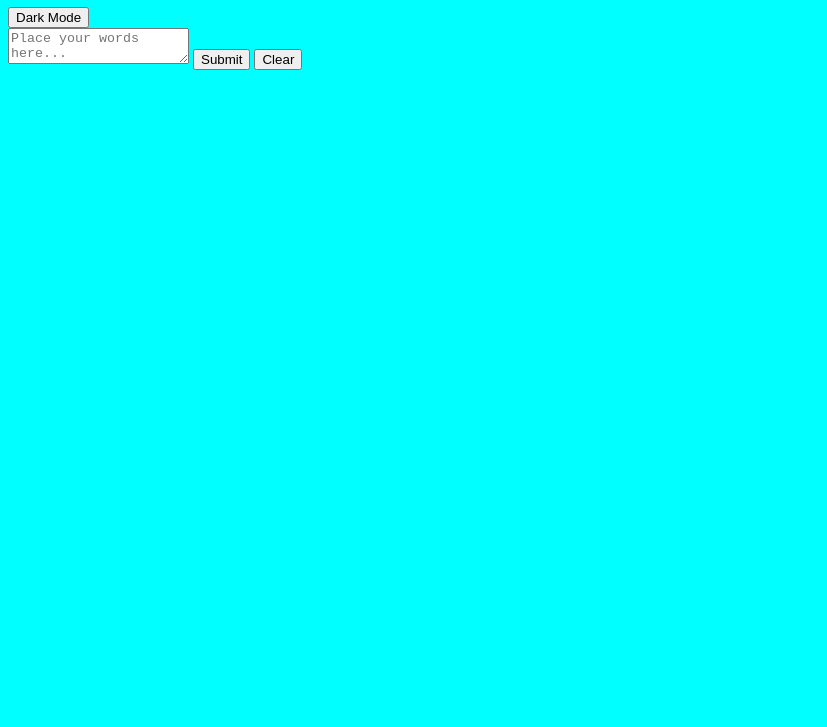
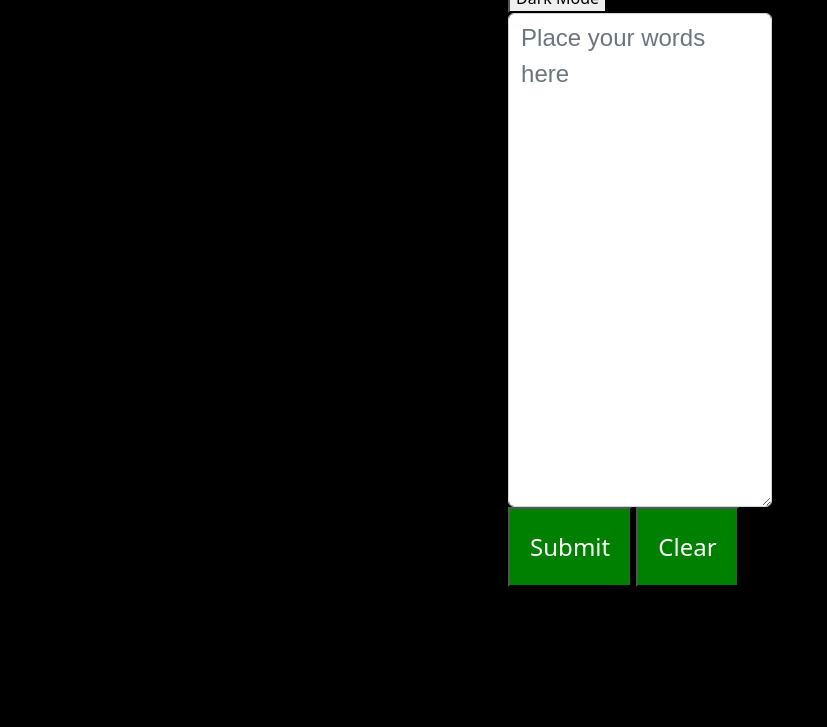
Before and after one commit to markh126/LAB-word-counter, a plain HTML site: page index.html in a window 1280 px wide. Shown: the part 73-800 px from the top of the page, without its empty margins (0-827 px from the left). Drawn offline with nearby package versions, Linux system fonts and the light colour scheme.

Commit message:
worked on formatting and functionality

```diff
--- a/index.html
+++ b/index.html
@@ -5,19 +5,21 @@
   <meta http-equiv="X-UA-Compatible" content="IE=edge">
   <meta name="viewport" content="width=device-width, initial-scale=1.0">
   <title>Word Counter</title>
+  <link href="https://cdn.jsdelivr.net/npm/bootstrap@5.2.2/dist/css/bootstrap.min.css" rel="stylesheet" integrity="sha384-Zenh87qX5JnK2Jl0vWa8Ck2rdkQ2Bzep5IDxbcnCeuOxjzrPF/et3URy9Bv1WTRi" crossorigin="anonymous">
   <link rel="stylesheet" href="main.css">
 </head>
-<body>
+<body class="dark-mode">
   <h1>Word Counter</h1>
-  <button id="bg-switch">Dark Mode</button>
+  <button onclick="myFunction()" id="bg-switch">Dark Mode</button>
   <div id="error" class="error"></div>
   <form>
-    <textarea placeholder="Place your words here..."></textarea>
-    <button type="submit">Submit</button>
-    <button type="reset">Clear</button>
+    <textarea class="form-control" id="exampleFormControlTextarea1" placeholder="Place your words here" rows="20"></textarea>
+    <button type="button submit" class="btn-1 btn-success">Submit</button>
+    <button type="button reset" class="btn-2 btn-success">Clear</button>
   </form>
   <div id="word-count"></div>
 
+  <script src="https://cdn.jsdelivr.net/npm/bootstrap@5.2.2/dist/js/bootstrap.bundle.min.js" integrity="sha384-OERcA2EqjJCMA+/3y+gxIOqMEjwtxJY7qPCqsdltbNJuaOe923+mo//f6V8Qbsw3" crossorigin="anonymous"></script>
   <script src="main.js"></script>
 </body>
 </html>
--- a/main.css
+++ b/main.css
@@ -1,3 +1,42 @@
 body {
-  background-color: aqua;
+  background-color: white;
+  color: black;
+  width: 90%;
+  max-width: max-content;
+  margin: auto;
 }
+
+.dark-mode {
+  background-color: black;
+  color: white;
+}
+
+h1 {
+  text-align: center;
+}
+
+.form-control {
+  width: 100%;
+  display: grid;
+}
+
+::placeholder {
+  color: blue;
+  opacity: 1;
+  font-size: 1.5em;
+  font-family: Arial, Helvetica, sans-serif;
+}
+
+.btn-1 {
+  background-color: green;
+  color: white;
+  font-size: 1.5em;
+  padding: 20px 20px 20px 20px;
+}
+
+.btn-2 {
+  background-color: green;
+  color: white;
+  font-size: 1.5em;
+  padding: 20px 20px 20px 20px;
+}
--- a/main.js
+++ b/main.js
@@ -1,15 +1,21 @@
+function myFunction() {
+  let element = document.body;
+  element.classList.toggle("dark-mode");
+}
+
 console.log("Connected!")
 // YOU WILL MODIFY THIS FUNCTION TO GET THE PROGRAM TO WORK
 const wordCounter = (value) => {
   // Type into the input and press submit, you will see the value you entered in your console
+
   console.log(value);
 
   if (value) {
     // COMPLETE THE LOGIC
-    wordCount.innerHTML = `Word Count: 0`;
+    wordCount.innerHTML = `Word count: 0`;
   } else {
     // if the value is empty, set the error message value to "Please input text"
-    error.innerHTML = ""; // UPDATE THIS
+    error.innerHTML = "Please input text"; // UPDATE THIS
   }
 }
 
```
